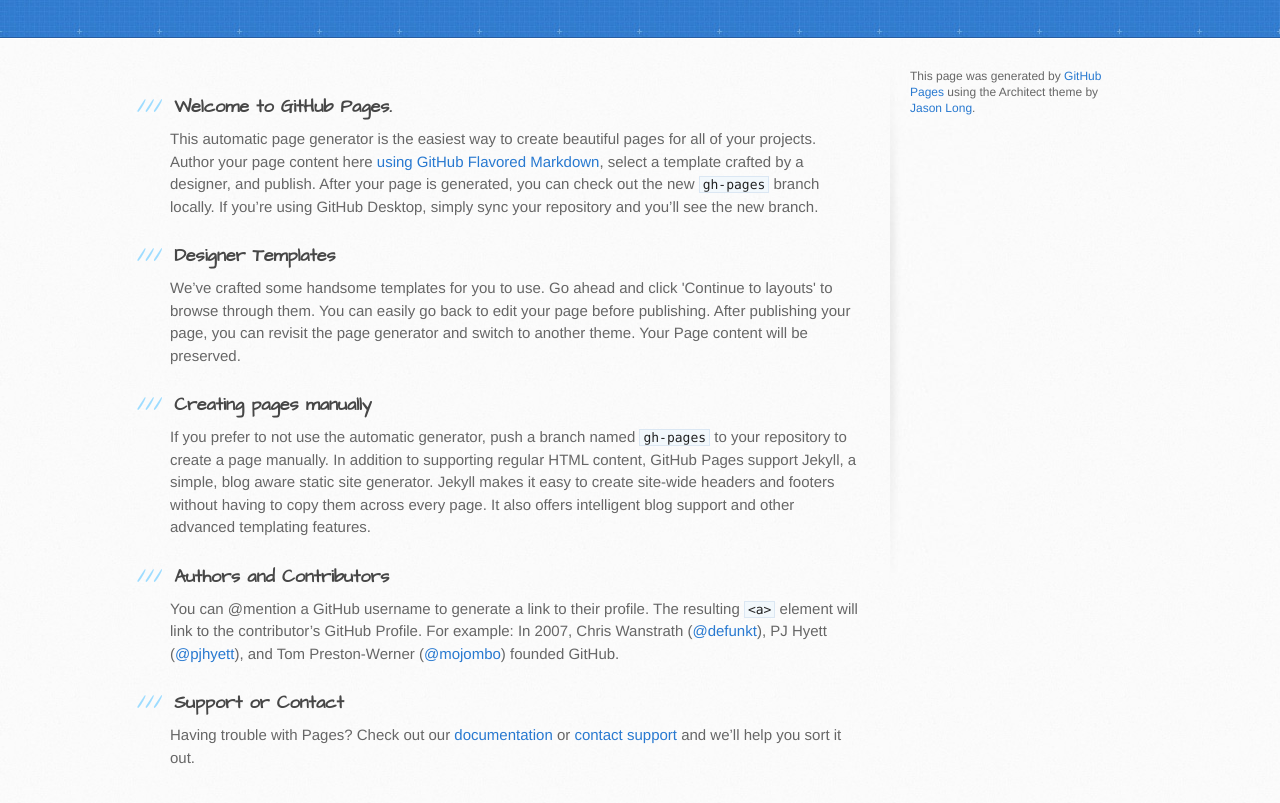
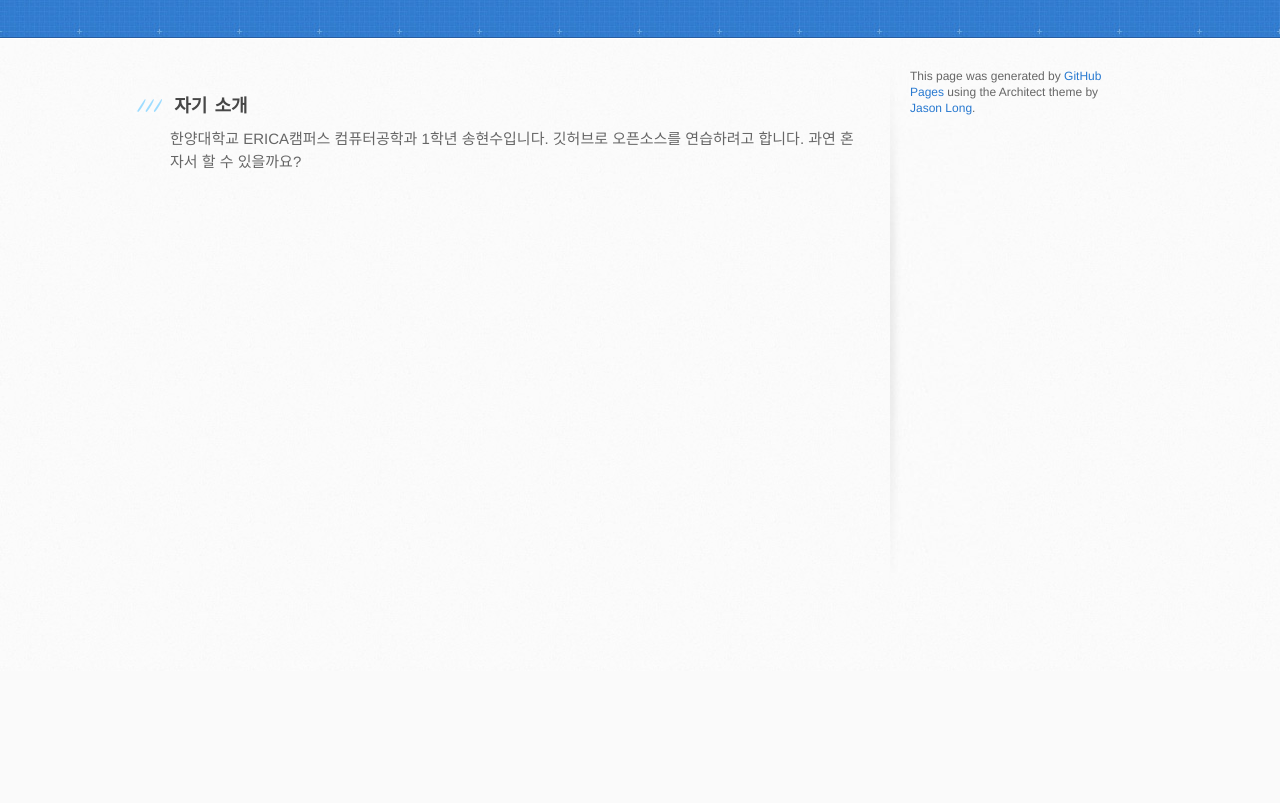
Before and after one commit to hssong1221/hssong1221.github.io, a plain HTML site: page index.html in a window 1280 px wide. Shown: the part 129-932 px from the top of the page. After the commit the page ends 800 px from the top, so only its background shows below. Drawn offline with Linux system fonts and the light colour scheme.

Commit message:
Replace master branch with page content via GitHub

```diff
--- a/index.html
+++ b/index.html
@@ -29,29 +29,11 @@
       <div class="inner clearfix">
         <section id="main-content">
           <h3>
-<a id="welcome-to-github-pages" class="anchor" href="#welcome-to-github-pages" aria-hidden="true"><span aria-hidden="true" class="octicon octicon-link"></span></a>Welcome to GitHub Pages.</h3>
+<a id="자기-소개" class="anchor" href="#%EC%9E%90%EA%B8%B0-%EC%86%8C%EA%B0%9C" aria-hidden="true"><span aria-hidden="true" class="octicon octicon-link"></span></a>자기 소개</h3>
 
-<p>This automatic page generator is the easiest way to create beautiful pages for all of your projects. Author your page content here <a href="https://guides.github.com/features/mastering-markdown/">using GitHub Flavored Markdown</a>, select a template crafted by a designer, and publish. After your page is generated, you can check out the new <code>gh-pages</code> branch locally. If you’re using GitHub Desktop, simply sync your repository and you’ll see the new branch.</p>
-
-<h3>
-<a id="designer-templates" class="anchor" href="#designer-templates" aria-hidden="true"><span aria-hidden="true" class="octicon octicon-link"></span></a>Designer Templates</h3>
-
-<p>We’ve crafted some handsome templates for you to use. Go ahead and click 'Continue to layouts' to browse through them. You can easily go back to edit your page before publishing. After publishing your page, you can revisit the page generator and switch to another theme. Your Page content will be preserved.</p>
-
-<h3>
-<a id="creating-pages-manually" class="anchor" href="#creating-pages-manually" aria-hidden="true"><span aria-hidden="true" class="octicon octicon-link"></span></a>Creating pages manually</h3>
-
-<p>If you prefer to not use the automatic generator, push a branch named <code>gh-pages</code> to your repository to create a page manually. In addition to supporting regular HTML content, GitHub Pages support Jekyll, a simple, blog aware static site generator. Jekyll makes it easy to create site-wide headers and footers without having to copy them across every page. It also offers intelligent blog support and other advanced templating features.</p>
-
-<h3>
-<a id="authors-and-contributors" class="anchor" href="#authors-and-contributors" aria-hidden="true"><span aria-hidden="true" class="octicon octicon-link"></span></a>Authors and Contributors</h3>
-
-<p>You can @mention a GitHub username to generate a link to their profile. The resulting <code>&lt;a&gt;</code> element will link to the contributor’s GitHub Profile. For example: In 2007, Chris Wanstrath (<a href="https://github.com/defunkt" class="user-mention">@defunkt</a>), PJ Hyett (<a href="https://github.com/pjhyett" class="user-mention">@pjhyett</a>), and Tom Preston-Werner (<a href="https://github.com/mojombo" class="user-mention">@mojombo</a>) founded GitHub.</p>
-
-<h3>
-<a id="support-or-contact" class="anchor" href="#support-or-contact" aria-hidden="true"><span aria-hidden="true" class="octicon octicon-link"></span></a>Support or Contact</h3>
-
-<p>Having trouble with Pages? Check out our <a href="https://help.github.com/pages">documentation</a> or <a href="https://github.com/contact">contact support</a> and we’ll help you sort it out.</p>
+<p>한양대학교 ERICA캠퍼스 컴퓨터공학과 1학년 송현수입니다.
+깃허브로 오픈소스를 연습하려고 합니다.
+과연 혼자서 할 수 있을까요?</p>
         </section>
 
         <aside id="sidebar">
```
Also changed, not shown: params.json (+1 -1 lines).
